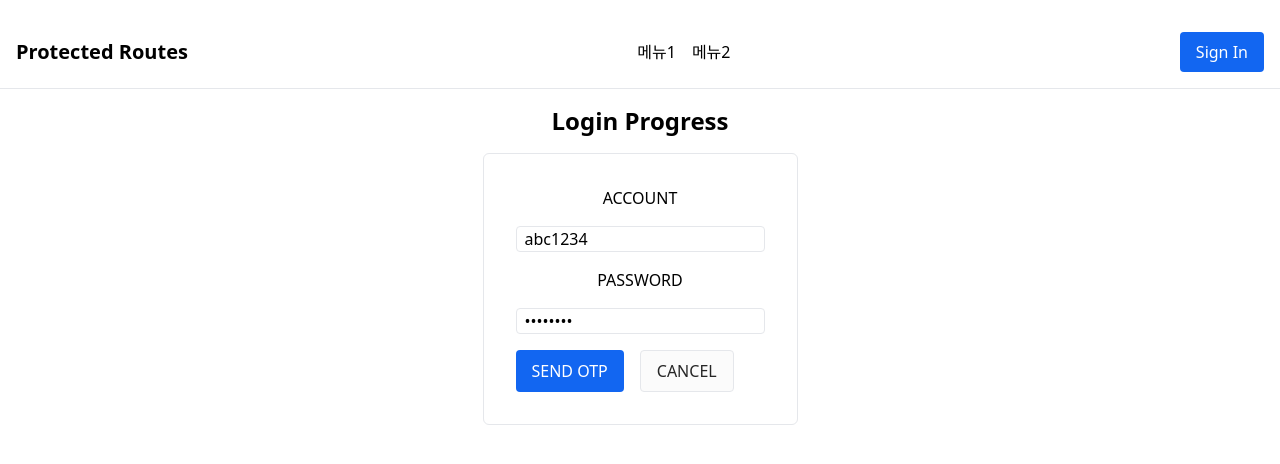
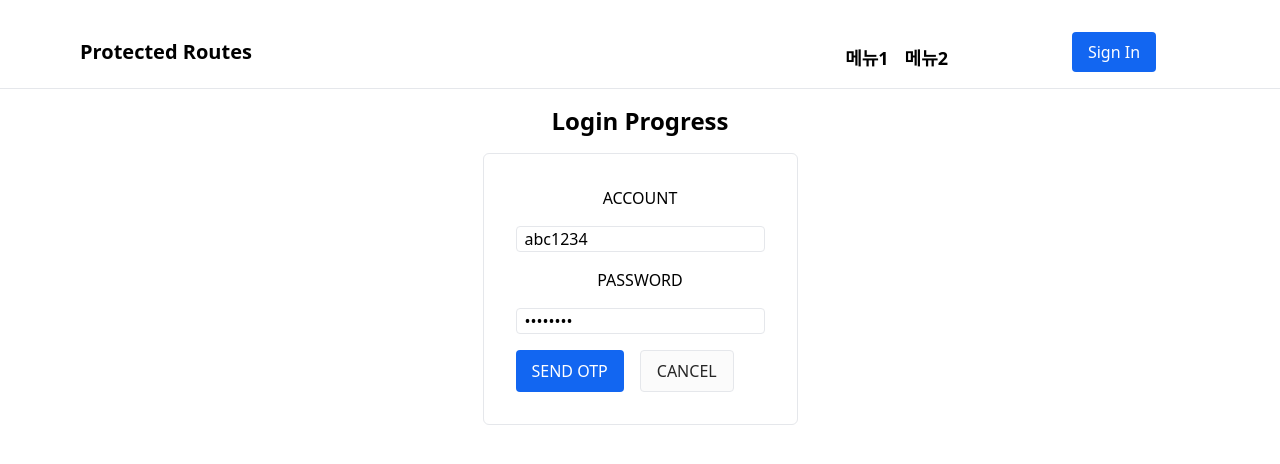
Before and after one commit to merge-simpson/react-protected-route, a React (Vite) app: page /login in a window 1280 px wide. Shown: the top 464 px of the page. Built offline with nearby package versions, Linux system fonts and the light colour scheme.

Commit message:
style(top bar): flex to grid

```diff
--- a/src/components/common/topbar/TopBar.tsx
+++ b/src/components/common/topbar/TopBar.tsx
@@ -7,12 +7,12 @@ const TopBar = () => {
 
   return (
     //
-    <header className="flex gap-4 justify-between items-center px-4 pt-8 pb-4 border-b">
+    <header className="grid grid-cols-4 gap-4 items-center px-4 pt-8 pb-4 border-b">
       <h1 className="select-none text-lg sm:text-xl font-bold">
         Protected Routes
       </h1>
-      <nav className="flex items-end h-full">
-        <ul className="flex gap-4 select-none">
+      <nav className="col-span-2 flex justify-end items-end h-full">
+        <ul className="grid grid-cols-2 gap-4 select-none text-lg font-bold">
           <li>메뉴1</li>
           <li>메뉴2</li>
         </ul>
```
